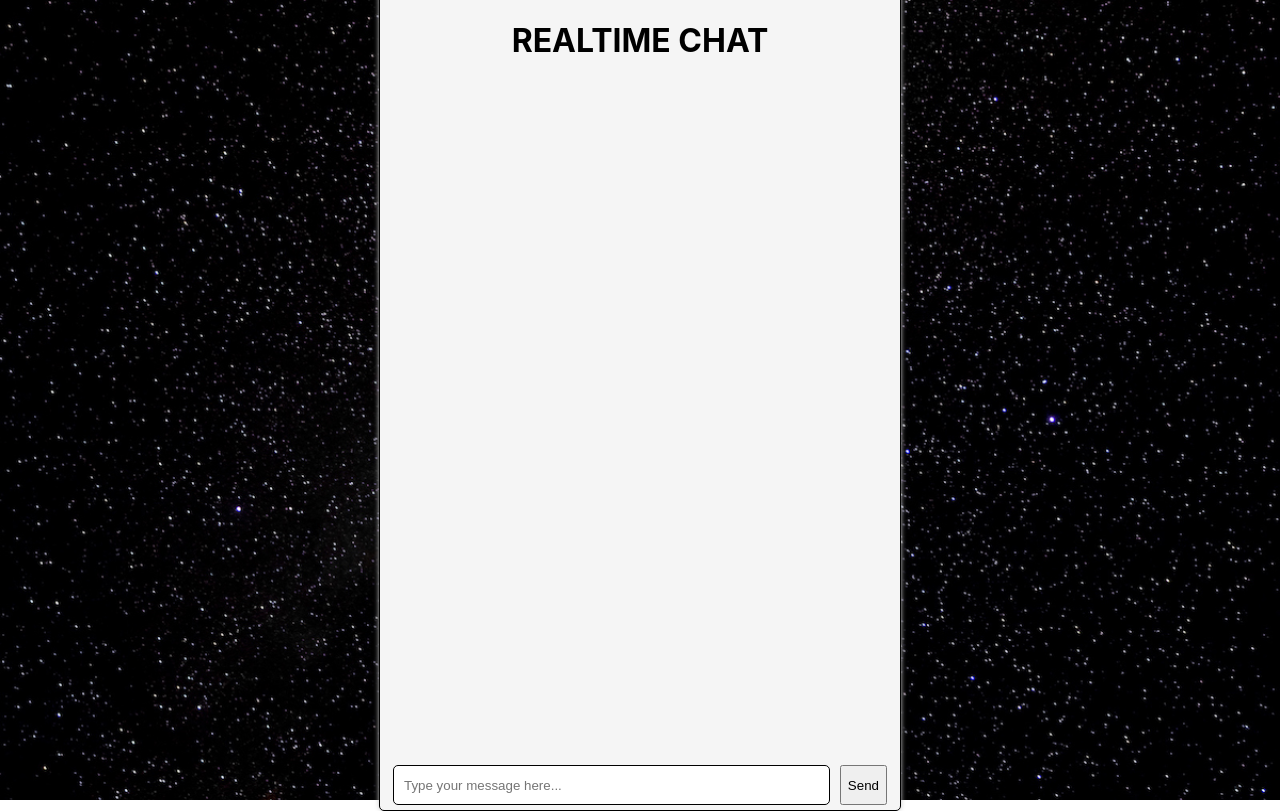
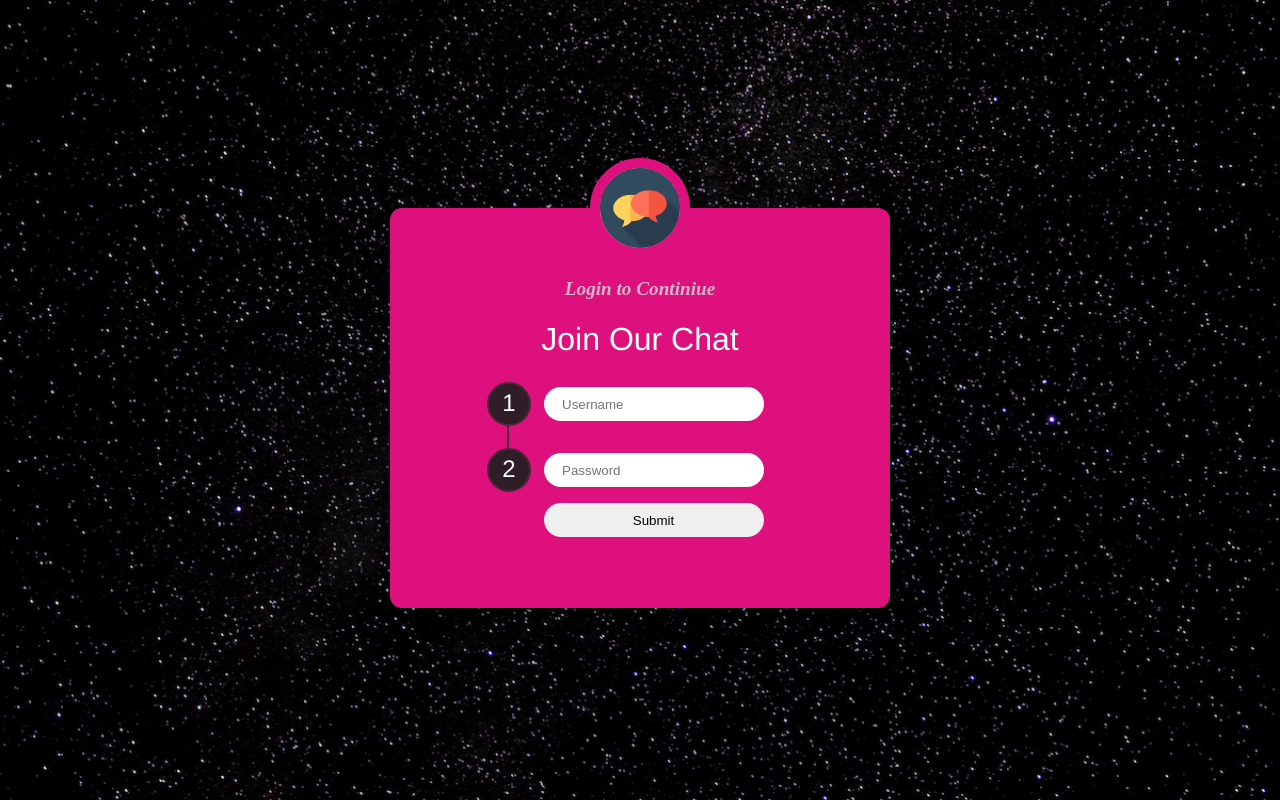
Before and after one commit to nbarkal/realtime-chat-front, a React (Create React App) app: page / in a window 1280 px wide. Built offline with nearby package versions, Linux system fonts and the light colour scheme; no server answers.

Commit message:
feat: add message sending

```diff
--- a/src/App.js
+++ b/src/App.js
@@ -4,11 +4,12 @@ import Chat from "./components/chat/Chat.jsx";
 import Auth from "./components/Auth.jsx";
 
 const App = () => {
-  const [isAuth, setIsAuth] = useState(true);
+  const [isAuth, setIsAuth] = useState(false);
+  const [user, setUser] = useState({});
 
   return (
     <div className="body">
-      {isAuth ? ( <Chat /> ) : ( <Auth/> )}
+      {isAuth ? ( <Chat user={user}/> ) : ( <Auth setUser={setUser} setIsAuth={setIsAuth}/> )}
     </div>
   );
 }
--- a/src/components/Auth.jsx
+++ b/src/components/Auth.jsx
@@ -2,12 +2,12 @@ import { useState } from "react";
 import Login from './LoginForm/Login'
 import Register from './RegisterForm/Register'
 
-const Auth = () => {
-    const [currentPage, setCurrentPage] = useState('register')
+const Auth = (props) => {
+    const [currentPage, setCurrentPage] = useState('login')
 
     return (
         <div>
-            {currentPage === 'login' ? <Login setCurrentPage={setCurrentPage} /> : <Register setCurrentPage={setCurrentPage} />}
+            {currentPage === 'login' ? <Login setUser={props.setUser} setIsAuth={props.setIsAuth} setCurrentPage={setCurrentPage} /> : <Register setCurrentPage={setCurrentPage} />}
         </div>
     )
 }
--- a/src/components/LoginForm/Login.jsx
+++ b/src/components/LoginForm/Login.jsx
@@ -1,28 +1,64 @@
-import React from "react";
+import React, { useState } from "react";
 import Logo from "../../img/logo.png";
-import './Login.css'
+import "./Login.css";
 
+const Login = (props) => {
+  const [email, setEmail] = useState("");
+  const [password, setPassword] = useState("");
 
-const Login = () => {
+  const login = (e) => {
+    e.preventDefault();
+    fetch("http://192.168.50.130:8000/api/login", {
+      method: "POST",
+      headers: {
+        "Content-Type": "application/json",
+      },
+      body: JSON.stringify({
+        email,
+        password,
+      }),
+    })
+      .then((res) => res.json())
+      .then((data) => {
+        console.log(data);
+        props.setUser(data);
+        props.setIsAuth(true);
+      });
+  };
+
   return (
     <div>
       <div className="login">
-      <img className="logo" src={Logo} alt='logo'></img>
-      <div style={{top: '70px'}} className="container">
+        <img className="logo" src={Logo} alt="logo" />
+        <div style={{ top: "70px" }} className="container">
           <h2>Login to Continiue</h2>
           <h1>Join Our Chat</h1>
-        <form action="" id="join-us">
+          <form onSubmit={login} id="join-us">
             <div className="fields">
               <span>
-              <input placeholder="Username" type="text" className="my-input" />
+                <input
+                  placeholder="Username"
+                  value={email}
+                  onChange={(e) => setEmail(e.target.value)}
+                  type="text"
+                  className="my-input"
+                />
               </span>
               <br />
               <span>
-              <input placeholder="Password" type="password" className="my-input"/>
+                <input
+                  placeholder="Password"
+                  value={password}
+                  onChange={(e) => setPassword(e.target.value)}
+                  type="password"
+                  className="my-input"
+                />
               </span>
             </div>
-          <div className="submit">
-            <input value="Login" type="button" className="my-input submit"/>
+            <div style={{ marginTop: "25px", marginLeft: "45px" }} className="submit">
+              <button style={{ cursor: "pointer" }} type="submit" className="my-input submit">
+                Submit
+              </button>
             </div>
           </form>
         </div>
--- a/src/components/RegisterForm/Register.js
+++ /dev/null
@@ -1,37 +0,0 @@
-import React from "react";
-import "./Register.css";
-import Logo from "../../img/logo.png";
-
-
-const register = () => {
-  return (
-    <div className="register">
-      <img className="logo" src={Logo} alt='logo'></img>
-      <div style={{top: '70px'}} className="container">
-        <h2>It's now or never</h2>
-        <h1>Come on , Join us!</h1>
-
-        <form action="" id="join-us">
-          <div className="fields">
-            <span>
-              <input placeholder="Username" type="text" className="my-input" />
-            </span>
-            <br />
-            <span>
-              <input placeholder="Email" type="text" className="my-input"/>
-            </span>
-            <br />
-            <span>
-              <input placeholder="Password" type="password" className="my-input"/>
-            </span>
-          </div>
-          <div className="submit">
-            <input value="Submit" type="button" className="my-input submit"/>
-          </div>
-        </form>
-      </div>
-    </div>
-  );
-};
-
-export default register;
--- /dev/null
+++ b/src/components/RegisterForm/Register.jsx
@@ -0,0 +1,72 @@
+import React, { useState } from "react";
+import "./Register.css";
+import Logo from "../../img/logo.png";
+
+const Register = () => {
+  const [username, setUsername] = useState("");
+  const [email, setEmail] = useState("");
+  const [password, setPassword] = useState("");
+
+  const register = (e) => {
+    e.preventDefault();
+    fetch("http://192.168.50.130:8000/api/register", {
+      method: "POST",
+      headers: {
+        "Content-Type": "application/json",
+      },
+      body: JSON.stringify({
+        username,
+        email,
+        password,
+      }),
+    })}
+
+  return (
+    <div className="register">
+      <img className="logo" src={Logo} alt="logo"></img>
+      <div style={{ top: "70px" }} className="container">
+        <h2>It's now or never</h2>
+        <h1>Come on , Join us!</h1>
+
+        <form onSubmit={register} id="join-us">
+          <div className="fields">
+            <span>
+              <input
+                placeholder="Username"
+                value={username}
+                onChange={(e) => setUsername(e.target.value)}
+                type="text"
+                className="my-input"
+              />
+            </span>
+            <br />
+            <span>
+              <input
+                placeholder="Email"
+                value={email}
+                onChange={(e) => setEmail(e.target.value)}
+                type="text"
+                className="my-input"
+              />
+            </span>
+            <br />
+            <span>
+              <input
+                placeholder="Password"
+                value={password}
+                onChange={(e) => setPassword(e.target.value)}
+                type="password"
+                className="my-input"
+              />
+            </span>
+          </div>
+          <div style={{marginTop: '25px', marginLeft: '45px'}} className="submit">
+            <button style={{ cursor: 'pointer'}} type="submit" className="my-input submit" >Submit</button>
+          </div>
+        </form>
+      </div>
+    </div>
+  );
+};
+
+export default Register;
--- a/src/components/chat/Chat.jsx
+++ b/src/components/chat/Chat.jsx
@@ -3,7 +3,7 @@ import "./chat.css";
 import Message from "./messages/Message";
 import SendMessage from "./messages/SendMessage";
 
-const Chat = () => {
+const Chat = (props) => {
   const [messages, setMessages] = useState(null);
   useEffect(() => {
     fetch("http://192.168.50.130:8000/api/chat-messages", {
@@ -21,8 +21,13 @@ const Chat = () => {
   return (
     <div className="chat">
       <h1>REALTIME CHAT</h1>
-      <div className="chat-wrapper">{messages && messages.map((message) => <Message message={message} key={message.id}/>)}</div>
-      <SendMessage />
+      <div className="chat-wrapper">
+        {messages &&
+          messages.map((message) => (
+            <Message message={message} user={props.user} key={message.id} />
+          ))}
+      </div>
+      <SendMessage  user={props.user}/>
     </div>
   );
 };
--- a/src/components/chat/chat.css
+++ b/src/components/chat/chat.css
@@ -17,6 +17,7 @@
     height: 85%;
     display: flex;
     flex-direction: column;
+    overflow-y: auto;
 }
 .send-message{
     position: absolute;
--- a/src/components/chat/messages/Message.jsx
+++ b/src/components/chat/messages/Message.jsx
@@ -2,7 +2,7 @@ import "./message.css";
 
 const Message = (props) => {
   const message = props.message;
-  const userId = 2;
+  const userId = props.user.id;
 
   const capitalizeFirstLetter = (string) => {
     return string.charAt(0).toUpperCase() + string.slice(1);
--- a/src/components/chat/messages/SendMessage.jsx
+++ b/src/components/chat/messages/SendMessage.jsx
@@ -1,11 +1,34 @@
+import { useState } from "react";
 
+const SendMessage = (props) => {
+  const [message, setMessage] = useState("");
+  console.log(props);
 
-const SendMessage = () => {
+  const sendMessage = (e) => {
+    e.preventDefault();
+    fetch("http://192.168.50.130:8000/api/chat-messages", {
+      method: "POST",
+      headers: {
+        "Content-Type": "application/json",
+      },
+      body: JSON.stringify({
+        user_id: props.user.id,
+        message: message,
+      }),
+    });
+    setMessage("");
+  };
+
   return (
-    <form className="send-message">
-        <input type="text" placeholder="Type your message here..." />
-        <button>Send</button>
-      </form>
+    <form onSubmit={sendMessage} className="send-message">
+      <input
+        value={message}
+        onChange={(e) => setMessage(e.target.value)}
+        type="text"
+        placeholder="Type your message here..."
+      />
+      <button type="submit">Send</button>
+    </form>
   );
 };
 
```
Lines whose indentation alone changed are shown as unchanged.
